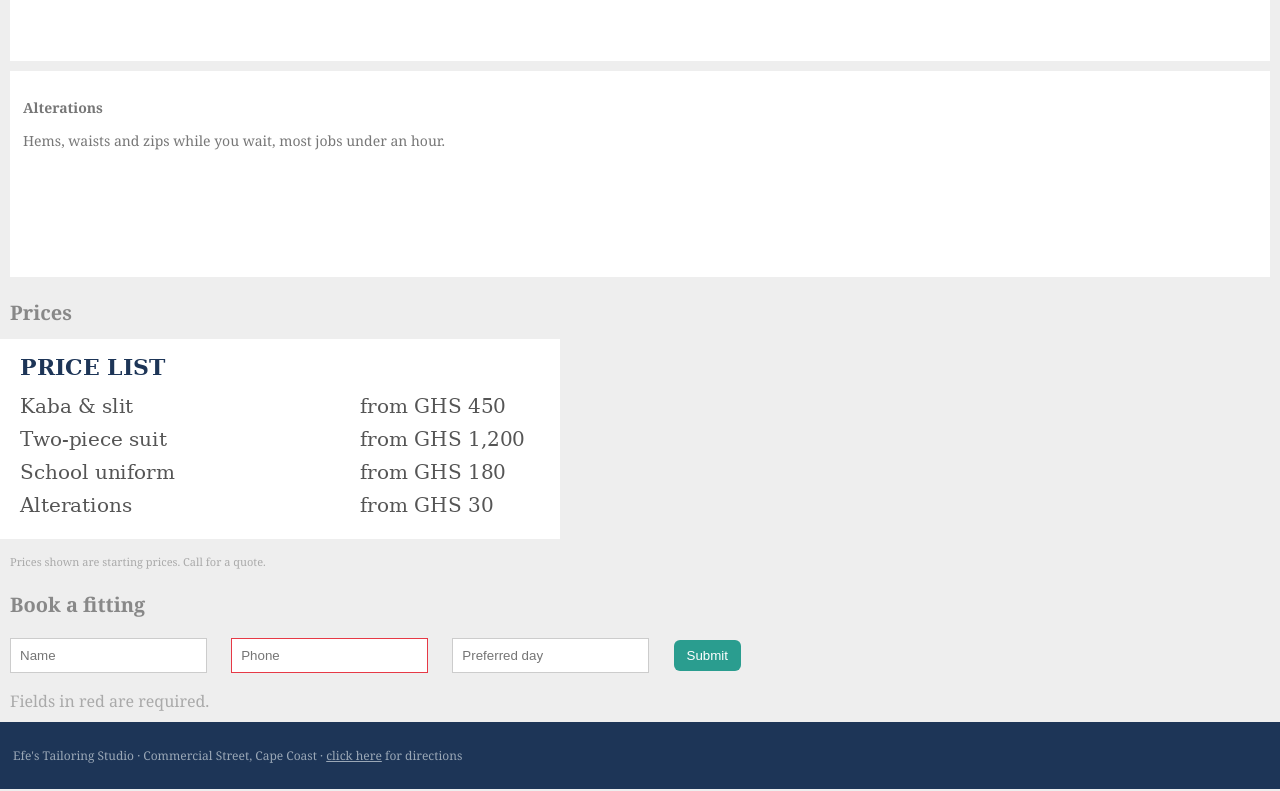
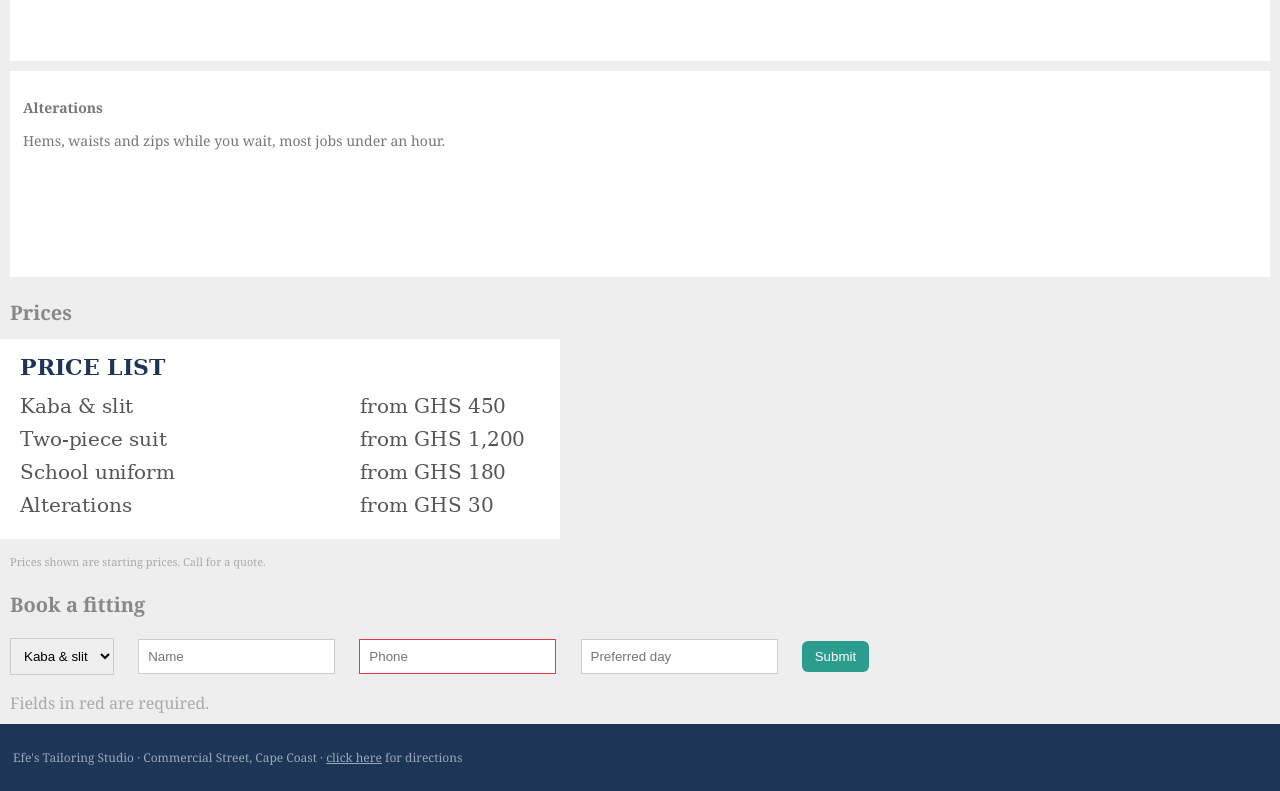
Before and after one commit to easaber/efe-tailoring, a plain HTML site: page index.html in a window 1280 px wide. Shown: the part 687-1478 px from the top of the page. Drawn offline with Linux system fonts and the light colour scheme.

Commit message:
Add garment choice and booking fields

```diff
--- a/index.html
+++ b/index.html
@@ -57,12 +57,19 @@
 <div id="book">
   <h2 class="section-title">Book a fitting</h2>
   <form>
-    <input type="text" placeholder="Name">
-    <input type="text" placeholder="Phone" class="error">
-    <input type="text" placeholder="Preferred day">
-    <input type="button" value="Submit" class="btn-2">
+    <select id="bookGarment">
+      <option value="kaba">Kaba &amp; slit</option>
+      <option value="suit">Suit</option>
+      <option value="alteration">Alteration</option>
+    </select>
+    <input type="text" id="bookName" placeholder="Name">
+    <input type="text" id="bookPhone" placeholder="Phone" class="error">
+    <input type="text" id="bookDay" placeholder="Preferred day">
+    <input type="button" value="Submit" class="btn-2" onclick="bookFitting()">
   </form>
   <p class="form-help">Fields in red are required.</p>
+  <p id="bookError" class="form-error"></p>
+  <div id="bookMessages"></div>
 </div>
 
 <div class="footer">
--- a/styles.css
+++ b/styles.css
@@ -15,8 +15,10 @@ body { font-family: Georgia, serif; margin: 0; background: #eeeeee; color: #333;
 .price-sale { color: #c1121f; font-weight: bold; }
 .services li { font-size: 0.85em; }
 .small-note { font-size: 11px; color: #aaaaaa; margin: 10px; }
-form input { margin: 7px 10px; padding: 9px; border: 1px solid #ccc; }
+form input, form select { margin: 7px 10px; padding: 9px; border: 1px solid #ccc; }
 .error { border-color: #e63946; }
 .form-help { color: #aaa; margin: 10px; }
+.form-error { color: #c1121f; margin: 0 10px 10px; font-size: 0.85em; }
+.booking-confirm { color: #2a9d8f; font-weight: bold; margin: 10px; }
 .footer { background: #1d3557; color: #9aa7b6; padding: 13px; font-size: 12px; }
 .footer a { color: #9aa7b6; }
```
